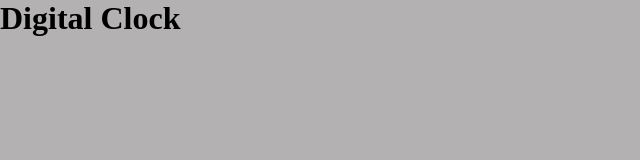
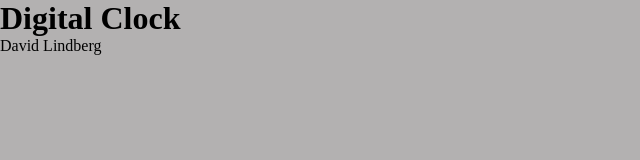
Before and after one commit to TheDaveWave/digital-clock-wip, a plain HTML site: page index.html in a window 1280 px wide. Shown: the whole page, without its empty margins (0-640 px from the left). Drawn offline with Linux system fonts and the light colour scheme.

Commit message:
added footer element

```diff
--- a/index.html
+++ b/index.html
@@ -12,5 +12,8 @@
     <header>
         <h1>Digital Clock</h1>
     </header>
+    <footer>
+        <p>David Lindberg</p>
+    </footer>
 </body>
 </html>
```
